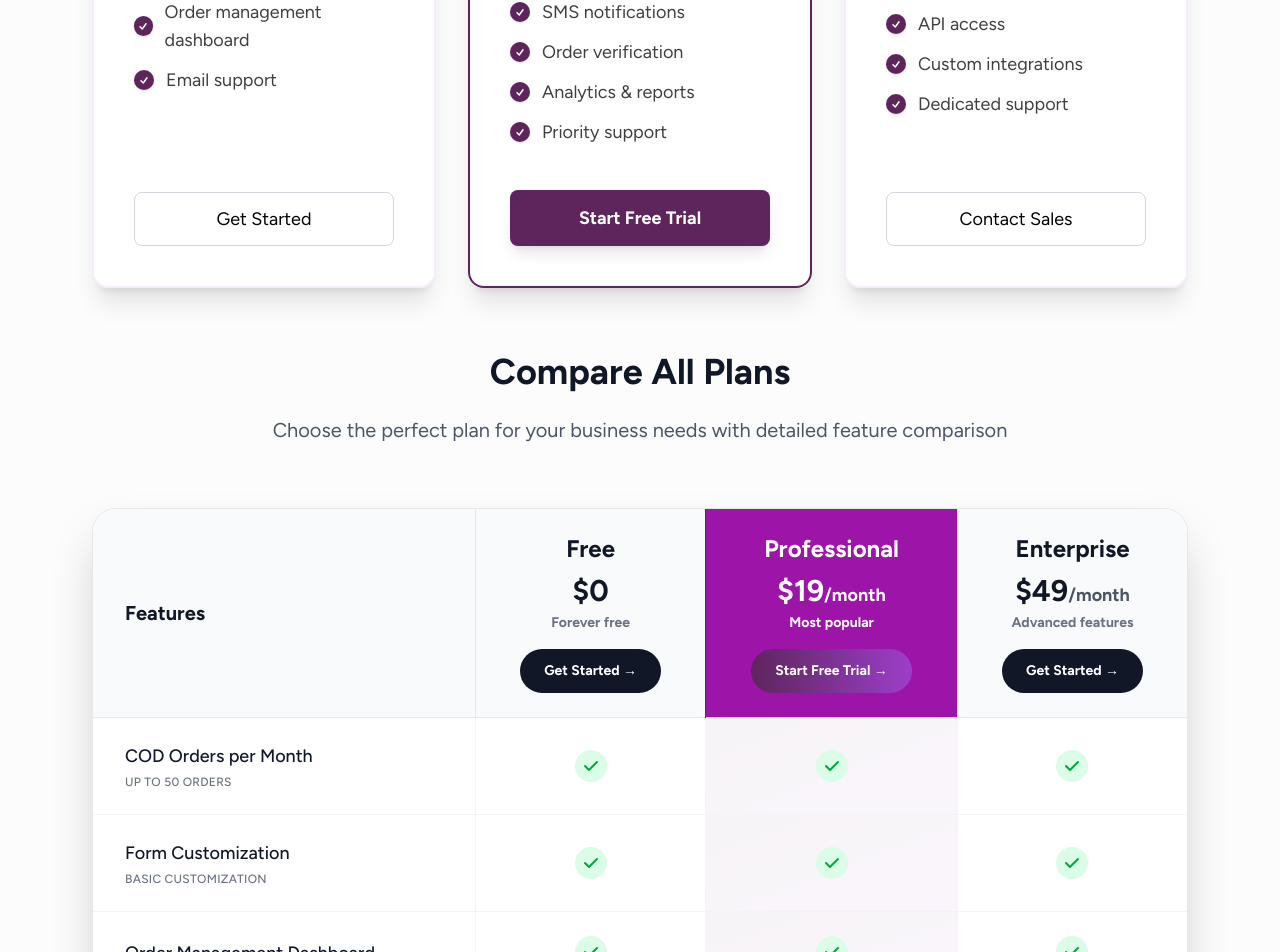
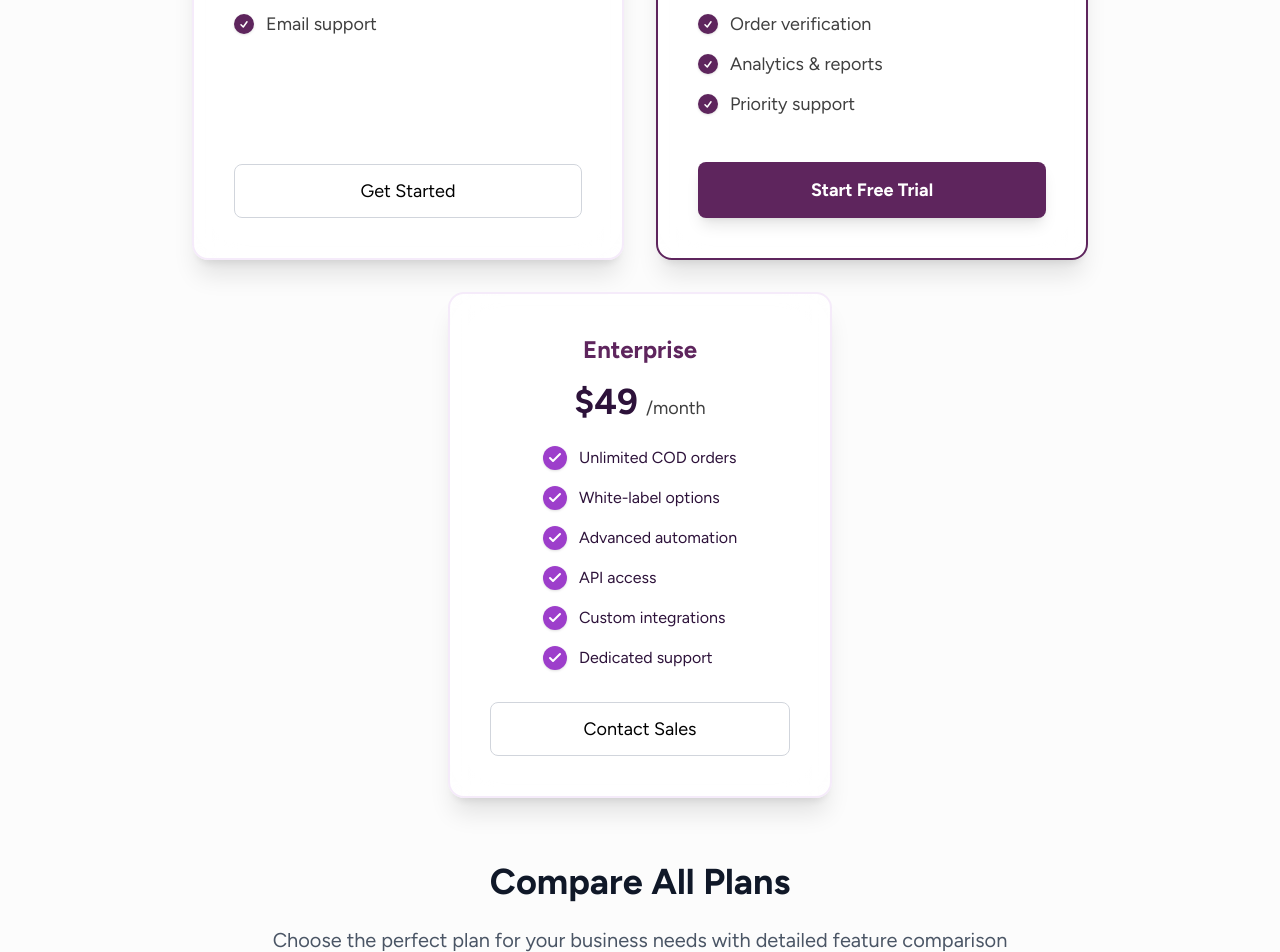
Before and after one commit to abaakil35/Landing-Page-COD, a React (Vite) app in the folder landing-page/: page /pricing in a window 1280 px wide. Shown: the part 644-1596 px from the top of the page. Built offline with nearby package versions, Linux system fonts and the light colour scheme.

Commit message:
some change

```diff
--- a/landing-page/src/Components/Navbar.jsx
+++ b/landing-page/src/Components/Navbar.jsx
@@ -68,7 +68,7 @@ const Navbar = () => {
         </motion.div>
 
         {/* Desktop Navigation */}
-        <div className="hidden md:flex flex-1 justify-center gap-2">
+        <div className="hidden lg:flex flex-1 justify-center gap-2">
           {navLinks.map((link, index) => {
             const isActive = location.pathname === link.to;
             return (
@@ -114,7 +114,7 @@ const Navbar = () => {
 
         {/* Desktop Right Side */}
         <motion.div
-          className="hidden md:flex items-center gap-4"
+          className="hidden lg:flex items-center gap-4"
           initial={{ opacity: 0, x: 30 }}
           animate={{ opacity: 1, x: 0 }}
           transition={{ duration: 0.6, delay: 0.8 }}
@@ -183,7 +183,7 @@ const Navbar = () => {
 
         {/* Mobile Hamburger Menu */}
         <motion.button
-          className="md:hidden flex items-center justify-center p-2 rounded-lg hover:bg-gray-100 transition-colors"
+          className="lg:hidden flex items-center justify-center p-2 rounded-lg hover:bg-gray-100 transition-colors"
           onClick={toggleMobileMenu}
           aria-label="Toggle mobile menu"
           whileHover={{ scale: 1.05 }}
@@ -217,7 +217,7 @@ const Navbar = () => {
       <AnimatePresence>
         {isMobileMenuOpen && (
           <motion.div
-            className="md:hidden absolute top-full left-0 right-0 bg-white border-t border-gray-200 shadow-xl z-50"
+            className="lg:hidden absolute top-full left-0 right-0 bg-white border-t border-gray-200 shadow-xl z-50"
             initial={{ opacity: 0, y: -20, height: 0 }}
             animate={{ opacity: 1, y: 0, height: "auto" }}
             exit={{ opacity: 0, y: -20, height: 0 }}
--- a/landing-page/src/Components/Pricing.jsx
+++ b/landing-page/src/Components/Pricing.jsx
@@ -94,8 +94,10 @@ const Pricing = () => {
             Start free and scale as you grow. No hidden fees, no lo ng-term
             contracts.
           </motion.p>
-          <div className="grid grid-cols-1 md:grid-cols-3 gap-8">
-            {plans.map((plan, idx) => (
+          <div className="space-y-8">
+            {/* First row: 2 cards */}
+            <div className="grid grid-cols-1 md:grid-cols-2 gap-8 max-w-4xl mx-auto">
+              {plans.slice(0, 2).map((plan, idx) => (
                 <motion.div
                   key={idx}
                   className={`bg-white/80 backdrop-blur-xl rounded-2xl shadow-xl border-2 ${
@@ -162,6 +164,81 @@ const Pricing = () => {
               ))}
             </div>
 
+            {/* Second row: 3rd card centered */}
+            <div className="flex justify-center">
+              <div className="w-full max-w-sm">
+                {plans.slice(2, 3).map((plan, idx) => (
+                  <motion.div
+                    key={idx + 2}
+                    className={`bg-white/80 backdrop-blur-xl rounded-2xl shadow-xl border-2 ${
+                      plan.popular
+                        ? "border-[#5e255dff]"
+                        : "border-[#9d3ecb]/10"
+                    } p-10 flex flex-col items-center relative transition-transform hover:-translate-y-2 hover:shadow-2xl`}
+                    initial={{ opacity: 0, y: 50 }}
+                    animate={{ opacity: 1, y: 0 }}
+                    transition={{ duration: 0.6, delay: 1.0 }}
+                    whileHover={{ y: -8, scale: 1.02 }}
+                  >
+                    <h3 className="text-xl md:text-2xl font-bold mb-4 text-[#5e255dff]">
+                      {plan.name}
+                    </h3>
+                    <div className="flex items-end mb-6">
+                      <span className="text-3xl md:text-4xl font-extrabold mr-2 text-[#2d123a]">
+                        {plan.price}
+                      </span>
+                      <span className="text-lg text-[#3f3f3f]">
+                        {plan.period}
+                      </span>
+                    </div>
+                    <ul className="space-y-4 mb-8 text-center">
+                      {plan.features.map((feature, featureIdx) => (
+                        <motion.li
+                          key={featureIdx}
+                          className="flex items-center text-[#2d123a]"
+                          initial={{ opacity: 0, x: -20 }}
+                          animate={{ opacity: 1, x: 0 }}
+                          transition={{
+                            duration: 0.4,
+                            delay: 1.2 + featureIdx * 0.1,
+                          }}
+                        >
+                          <span className="inline-flex items-center justify-center w-6 h-6 rounded-full bg-[#9d3ecb] mr-3 shadow-sm">
+                            <svg
+                              width="16"
+                              height="16"
+                              fill="none"
+                              viewBox="0 0 16 16"
+                            >
+                              <polyline
+                                points="3,8 6,11 13,4"
+                                stroke="#fff"
+                                strokeWidth="2"
+                                strokeLinecap="round"
+                                strokeLinejoin="round"
+                              />
+                            </svg>
+                          </span>
+                          {feature}
+                        </motion.li>
+                      ))}
+                    </ul>
+                    <motion.button
+                      className={`w-full py-3 rounded-lg mt-auto text-lg ${plan.button.style}`}
+                      initial={{ opacity: 0, y: 20 }}
+                      animate={{ opacity: 1, y: 0 }}
+                      transition={{ duration: 0.6, delay: 1.6 }}
+                      whileHover={{ scale: 1.05 }}
+                      whileTap={{ scale: 0.95 }}
+                    >
+                      {plan.button.text}
+                    </motion.button>
+                  </motion.div>
+                ))}
+              </div>
+            </div>
+          </div>
+
           {/* Comparison Table - Only show on /pricing page */}
           {isPricingPage && (
             <motion.div
@@ -212,13 +289,9 @@ const Pricing = () => {
                           </div>
                           <div className="text-3xl font-bold text-white mb-1">
                             $19
-                            <span className="text-lg text-white">
-                              /month
-                            </span>
+                            <span className="text-lg text-white">/month</span>
                           </div>
-                          <div className="text-sm text-white">
-                            Most popular
-                          </div>
+                          <div className="text-sm text-white">Most popular</div>
                           <button className="mt-4 bg-gradient-to-r from-[#5e255dff] to-[#9d3ecb] text-white px-6 py-3 rounded-full text-sm font-semibold hover:shadow-lg transition-all duration-200 transform hover:scale-105">
                             Start Free Trial →
                           </button>
--- a/landing-page/src/Components/helpCenter.jsx
+++ b/landing-page/src/Components/helpCenter.jsx
@@ -52,10 +52,13 @@ const HelpCenter = () => {
           animate={{ opacity: 1, y: 0 }}
           transition={{ duration: 0.6 }}
         >
-          <h1 className="text-4xl md:text-5xl font-bold text-gray-900 mb-6">
+          <h1
+            className="text-4xl md:text-5xl font-bold mb-6"
+            style={{ color: "#5e255dff" }}
+          >
             COD Form Builder
           </h1>
-          <p className="text-xl text-gray-600 max-w-3xl mx-auto">
+          <p className="text-xl text-gray-900 max-w-3xl mx-auto">
             Complete help center for your Cash on Delivery form building needs
             Rocket
           </p>
@@ -121,7 +124,10 @@ const HelpCenter = () => {
           transition={{ duration: 0.6, delay: 0.2 }}
         >
           <div className="text-center mb-12">
-            <h2 className="text-4xl md:text-5xl font-bold text-gray-900 mb-4">
+            <h2
+              className="text-4xl md:text-5xl font-bold mb-4"
+              style={{ color: "#5e255dff" }}
+            >
               Quick Start Guide
             </h2>
             <p className="text-xl text-gray-600 max-w-2xl mx-auto">
@@ -262,7 +268,10 @@ const HelpCenter = () => {
           transition={{ duration: 0.6, delay: 0.4 }}
         >
           <div className="text-center mb-12">
-            <h2 className="text-4xl md:text-5xl font-bold text-gray-900 mb-4">
+            <h2
+              className="text-4xl md:text-5xl font-bold mb-4"
+              style={{ color: "#5e255dff" }}
+            >
               Help Categories
             </h2>
             <p className="text-xl text-gray-600 max-w-2xl mx-auto">
@@ -280,9 +289,9 @@ const HelpCenter = () => {
               transition={{ duration: 0.6, delay: 0.5 }}
               whileHover={{ y: -5 }}
             >
-              <div className="w-16 h-16 bg-gray-200 rounded-lg mb-6 flex items-center justify-center">
+              <div className="w-16 h-16 bg-gradient-to-br from-blue-500 to-blue-600 rounded-lg mb-6 flex items-center justify-center shadow-lg">
                 <svg
-                  className="w-8 h-8 text-gray-500"
+                  className="w-8 h-8 text-white"
                   fill="none"
                   stroke="currentColor"
                   viewBox="0 0 24 24"
@@ -317,9 +326,9 @@ const HelpCenter = () => {
               transition={{ duration: 0.6, delay: 0.6 }}
               whileHover={{ y: -5 }}
             >
-              <div className="w-16 h-16 bg-gray-200 rounded-lg mb-6 flex items-center justify-center">
+              <div className="w-16 h-16 bg-gradient-to-br from-green-500 to-green-600 rounded-lg mb-6 flex items-center justify-center shadow-lg">
                 <svg
-                  className="w-8 h-8 text-gray-500"
+                  className="w-8 h-8 text-white"
                   fill="none"
                   stroke="currentColor"
                   viewBox="0 0 24 24"
@@ -355,9 +364,9 @@ const HelpCenter = () => {
               transition={{ duration: 0.6, delay: 0.7 }}
               whileHover={{ y: -5 }}
             >
-              <div className="w-16 h-16 bg-gray-200 rounded-lg mb-6 flex items-center justify-center">
+              <div className="w-16 h-16 bg-gradient-to-br from-orange-500 to-orange-600 rounded-lg mb-6 flex items-center justify-center shadow-lg">
                 <svg
-                  className="w-8 h-8 text-gray-500"
+                  className="w-8 h-8 text-white"
                   fill="none"
                   stroke="currentColor"
                   viewBox="0 0 24 24"
@@ -393,9 +402,9 @@ const HelpCenter = () => {
               transition={{ duration: 0.6, delay: 0.8 }}
               whileHover={{ y: -5 }}
             >
-              <div className="w-16 h-16 bg-gray-200 rounded-lg mb-6 flex items-center justify-center">
+              <div className="w-16 h-16 bg-gradient-to-br from-purple-500 to-purple-600 rounded-lg mb-6 flex items-center justify-center shadow-lg">
                 <svg
-                  className="w-8 h-8 text-gray-500"
+                  className="w-8 h-8 text-white"
                   fill="none"
                   stroke="currentColor"
                   viewBox="0 0 24 24"
@@ -431,9 +440,9 @@ const HelpCenter = () => {
               transition={{ duration: 0.6, delay: 0.9 }}
               whileHover={{ y: -5 }}
             >
-              <div className="w-16 h-16 bg-gray-200 rounded-lg mb-6 flex items-center justify-center">
+              <div className="w-16 h-16 bg-gradient-to-br from-teal-500 to-teal-600 rounded-lg mb-6 flex items-center justify-center shadow-lg">
                 <svg
-                  className="w-8 h-8 text-gray-500"
+                  className="w-8 h-8 text-white"
                   fill="none"
                   stroke="currentColor"
                   viewBox="0 0 24 24"
@@ -468,9 +477,9 @@ const HelpCenter = () => {
               transition={{ duration: 0.6, delay: 1.0 }}
               whileHover={{ y: -5 }}
             >
-              <div className="w-16 h-16 bg-gray-200 rounded-lg mb-6 flex items-center justify-center">
+              <div className="w-16 h-16 bg-gradient-to-br from-red-500 to-red-600 rounded-lg mb-6 flex items-center justify-center shadow-lg">
                 <svg
-                  className="w-8 h-8 text-gray-500"
+                  className="w-8 h-8 text-white"
                   fill="none"
                   stroke="currentColor"
                   viewBox="0 0 24 24"
--- a/landing-page/src/Components/ready.jsx
+++ b/landing-page/src/Components/ready.jsx
@@ -1,37 +1,37 @@
 const Ready = () => (
-  <section className="relative w-full py-20 bg-[#FCFCFC] text-center overflow-hidden">
+  <section className="relative w-full py-12 lg:py-20 px-4 lg:px-6 bg-[#FCFCFC] text-center overflow-hidden">
     {/* Decorative blurred circles */}
-    <div className="absolute top-1/2 -translate-y-1/2 -left-24 w-72 h-72 bg-[#9d3ecb]/20 rounded-full blur-3xl opacity-60 z-0" />
-    <div className="absolute top-1/2 -translate-y-1/2 -right-24 w-72 h-72 bg-[#5affff]/20 rounded-full blur-3xl opacity-60 z-0" />
-    <div className="max-w-4xl mx-auto relative z-10">
+    <div className="absolute top-1/2 -translate-y-1/2 -left-12 lg:-left-24 w-48 lg:w-72 h-48 lg:h-72 bg-[#9d3ecb]/20 rounded-full blur-3xl opacity-60 z-0" />
+    <div className="absolute top-1/2 -translate-y-1/2 -right-12 lg:-right-24 w-48 lg:w-72 h-48 lg:h-72 bg-[#5affff]/20 rounded-full blur-3xl opacity-60 z-0" />
+    <div className="max-w-4xl mx-auto relative z-10 px-4">
       <div className="flex items-center justify-center mb-4">
-        <span className="inline-block w-16 h-2 rounded-full bg-gradient-to-r from-[#9d3ecb] via-[#a259c9] to-[#702c91] opacity-90 shadow-md mr-3" />
+        <span className="inline-block w-12 lg:w-16 h-2 rounded-full bg-gradient-to-r from-[#9d3ecb] via-[#a259c9] to-[#702c91] opacity-90 shadow-md mr-3" />
         <span className="uppercase tracking-widest text-xs font-semibold text-[#702c91]">
           Get Started
         </span>
       </div>
-      <h2 className="text-3xl md:text-4xl font-extrabold mb-6 text-[#2d123a] drop-shadow-sm tracking-tight">
+      <h2 className="text-2xl md:text-3xl lg:text-4xl font-extrabold mb-6 text-[#2d123a] drop-shadow-sm tracking-tight">
         Ready to Boost Your COD Sales?
       </h2>
-      <p className="text-lg md:text-2xl text-[#3f3f3f] mb-12 max-w-3xl mx-auto">
+      <p className="text-base md:text-lg lg:text-2xl text-[#3f3f3f] mb-8 lg:mb-12 max-w-3xl mx-auto leading-relaxed">
         Join thousands of Shopify merchants who trust COD Rocket to manage their
         cash on delivery orders efficiently.
       </p>
-      <div className="flex flex-col md:flex-row justify-center gap-6 mb-8">
+      <div className="flex flex-col md:flex-row justify-center gap-4 lg:gap-6 mb-6 lg:mb-8 px-2">
         <a
           href="#"
-          className="px-10 py-5 rounded-lg font-bold text-lg bg-[#5e255dff] text-white shadow-md hover:shadow-xl transition-all border-2 border-transparent"
+          className="w-full md:w-auto px-6 lg:px-10 py-4 lg:py-5 rounded-lg font-bold text-base lg:text-lg bg-[#5e255dff] text-white shadow-md hover:shadow-xl transition-all border-2 border-transparent text-center"
         >
           Install from Shopify App Store
         </a>
         <a
           href="#"
-          className="px-10 py-5 rounded-lg font-bold text-lg border-2 border-[#9d3ecb] bg-white text-[#2d123a] shadow-md hover:bg-[#f9f4f9] hover:shadow-xl transition-all"
+          className="w-full md:w-auto px-6 lg:px-10 py-4 lg:py-5 rounded-lg font-bold text-base lg:text-lg border-2 border-[#9d3ecb] bg-white text-[#2d123a] shadow-md hover:bg-[#f9f4f9] hover:shadow-xl transition-all text-center"
         >
           Schedule Demo
         </a>
       </div>
-      <div className="text-base md:text-lg text-[#702c91] opacity-80">
+      <div className="text-sm md:text-base lg:text-lg text-[#702c91] opacity-80 px-4">
         14-day free trial &bull; No credit card required &bull; Cancel anytime
       </div>
     </div>
--- a/landing-page/src/Components/seeAction.jsx
+++ b/landing-page/src/Components/seeAction.jsx
@@ -7,42 +7,51 @@ const checklist = [
 import demoImage from "../assets/ChatGPT Image Aug 28, 2025, 11_43_20 AM.png";
 
 const SeeAction = () => (
-  <section className="relative w-full py-20 px-23 bg-[#FCFCFC] overflow-hidden">
+  <section className="relative w-full py-12 lg:py-20 px-4 lg:px-23 bg-[#FCFCFC] overflow-hidden">
     {/* Decorative SVG background shapes, rotated 180° */}
     <svg
-      className="absolute -bottom-24 -left-24 w-96 h-96 opacity-20 z-0 rotate-180"
+      className="absolute -bottom-24 -left-24 w-96 h-96 opacity-20 z-0 rotate-180 hidden lg:block"
       viewBox="0 0 200 200"
       fill="none"
     >
       {/* <ellipse cx="100" cy="100" rx="100" ry="100" fill="#9d3ecb" /> */}
     </svg>
     <svg
-      className="absolute top-0 right-0 w-80 h-80 opacity-30 z-0 rotate-180"
+      className="absolute top-0 right-0 w-80 h-80 opacity-30 z-0 rotate-180 hidden lg:block"
       viewBox="0 0 160 160"
       fill="none"
     ></svg>
-    <div className="max-w-7xl mx-auto flex flex-col md:flex-row items-center relative z-10">
+    <div className="max-w-7xl mx-auto flex flex-col lg:flex-row items-center relative z-10 gap-8 lg:gap-12">
       {/* Left: Text and checklist */}
-      <div className="flex-1 mb-12 md:mb-0">
-        <div className="flex items-center mb-4">
+      <div className="flex-1 w-full text-center lg:text-left px-4 lg:px-0">
+        <div className="flex items-center justify-center lg:justify-start mb-4">
           <span className="inline-block w-16 h-2 rounded-full bg-gradient-to-r from-[#9d3ecb] via-[#a259c9] to-[#702c91] opacity-90 shadow-md mr-3" />
           <span className="uppercase tracking-widest text-xs font-semibold text-[#702c91]">
             Live Demo
           </span>
         </div>
         <div className="flex items-center mb-2"></div>
-        <h2 className="text-3xl md:text-4xl font-extrabold mb-4 text-[#2d123a] drop-shadow-sm tracking-tight">
+        <h2 className="text-2xl md:text-3xl lg:text-4xl font-extrabold mb-4 text-[#2d123a] drop-shadow-sm tracking-tight px-2 lg:px-0">
           See COD Rocket in Action
         </h2>
-        <p className="text-lg md:text-xl text-[#3f3f3f] mb-8 max-w-2xl">
-          Watch how easy it is to set up and manage cash <br /> on delivery
-          orders with COD Rocket's intuitive interface.
+        <p className="text-base md:text-lg lg:text-xl text-[#3f3f3f] mb-8 max-w-2xl mx-auto lg:mx-0 leading-relaxed px-2 lg:px-0">
+          Watch how easy it is to set up and manage cash on delivery orders with
+          COD Rocket's intuitive interface.
         </p>
-        <ul className="space-y-6">
+        <ul className="space-y-4 lg:space-y-6 max-w-2xl mx-auto lg:mx-0">
           {checklist.map((item, idx) => (
-            <li key={idx} className="flex items-center text-lg text-[#2d123a]">
-              <span className="inline-flex items-center justify-center w-8 h-8 rounded-full bg-[#9d3ecb] mr-4 shadow-md">
-                <svg width="18" height="18" fill="none" viewBox="0 0 18 18">
+            <li
+              key={idx}
+              className="flex items-center text-base md:text-lg text-[#2d123a] justify-center lg:justify-start"
+            >
+              <span className="inline-flex items-center justify-center w-6 h-6 md:w-8 md:h-8 rounded-full bg-[#9d3ecb] mr-3 md:mr-4 shadow-md flex-shrink-0">
+                <svg
+                  width="14"
+                  height="14"
+                  className="md:w-[18px] md:h-[18px]"
+                  fill="none"
+                  viewBox="0 0 18 18"
+                >
                   <polyline
                     points="4,10 8,14 14,6"
                     stroke="#fff"
@@ -58,8 +67,8 @@ const SeeAction = () => (
         </ul>
       </div>
       {/* Right: Demo Image */}
-      <div className="flex-1 flex justify-center items-center">
-        <div className="relative w-[600px] h-[400px] rounded-2xl flex items-center justify-center shadow-2xl overflow-hidden border-4 border-[#9d3ecb]/10 bg-white/80 backdrop-blur-xl">
+      <div className="flex-1 w-full flex justify-center items-center">
+        <div className="relative w-full max-w-[500px] lg:max-w-[600px] h-[250px] md:h-[300px] lg:h-[400px] rounded-xl lg:rounded-2xl flex items-center justify-center shadow-xl lg:shadow-2xl overflow-hidden border-2 lg:border-4 border-[#9d3ecb]/10 bg-white/80 backdrop-blur-xl">
           <img
             src={demoImage}
             alt="Demo section"
```
Lines whose indentation alone changed are shown as unchanged.
